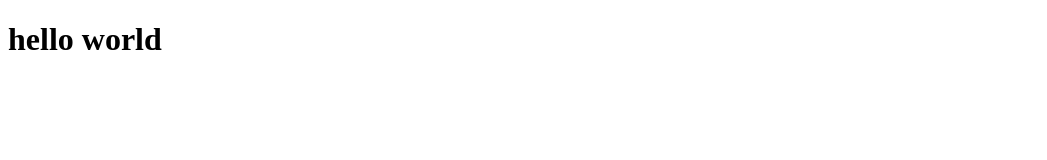
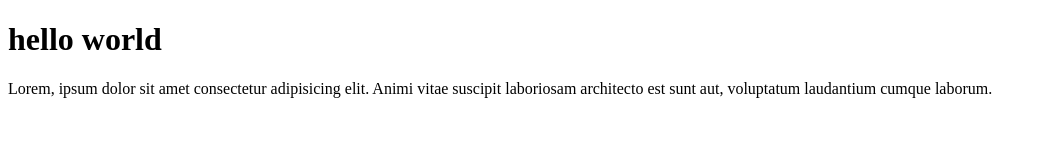
Before and after one commit to Chhaiya-Phai/BATCH-2022-GIT-DEMO, a plain HTML site: page index.html in a window 1280 px wide. Shown: the whole page, without its empty margins (0-1047 px from the left). Drawn offline with Linux system fonts and the light colour scheme.

Commit message:
my new add

```diff
--- a/index.html
+++ b/index.html
@@ -8,5 +8,6 @@
 </head>
 <body>
     <h1>hello world</h1>
+    <p>Lorem, ipsum dolor sit amet consectetur adipisicing elit. Animi vitae suscipit laboriosam architecto est sunt aut, voluptatum laudantium cumque laborum.</p>
 </body>
 </html>
```
